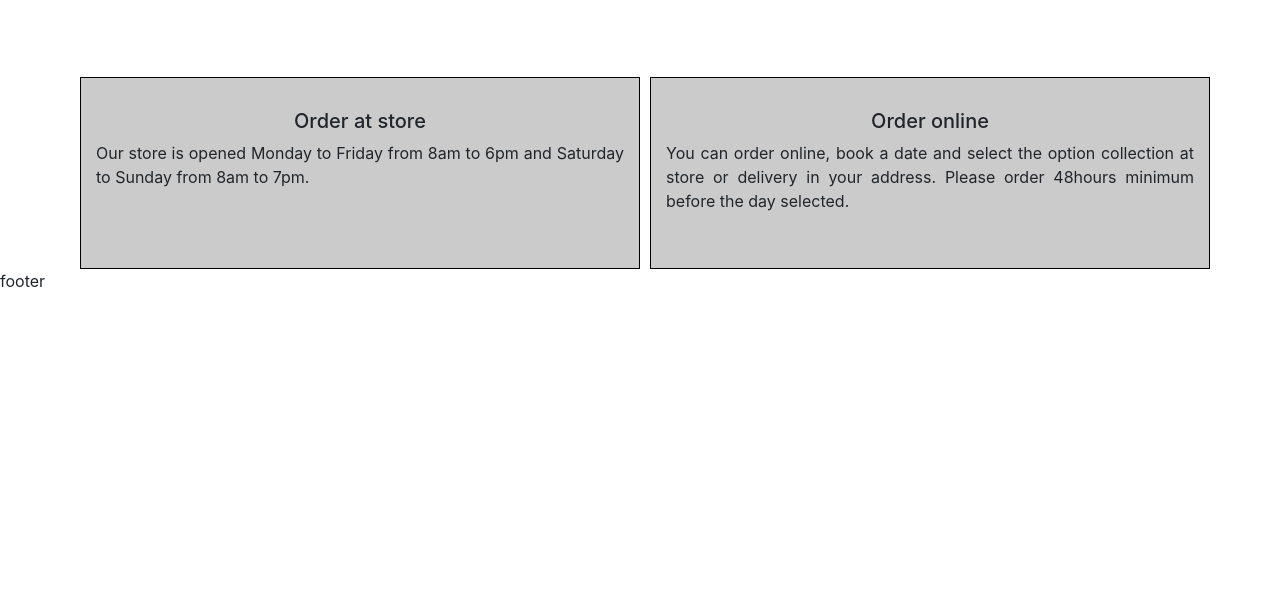
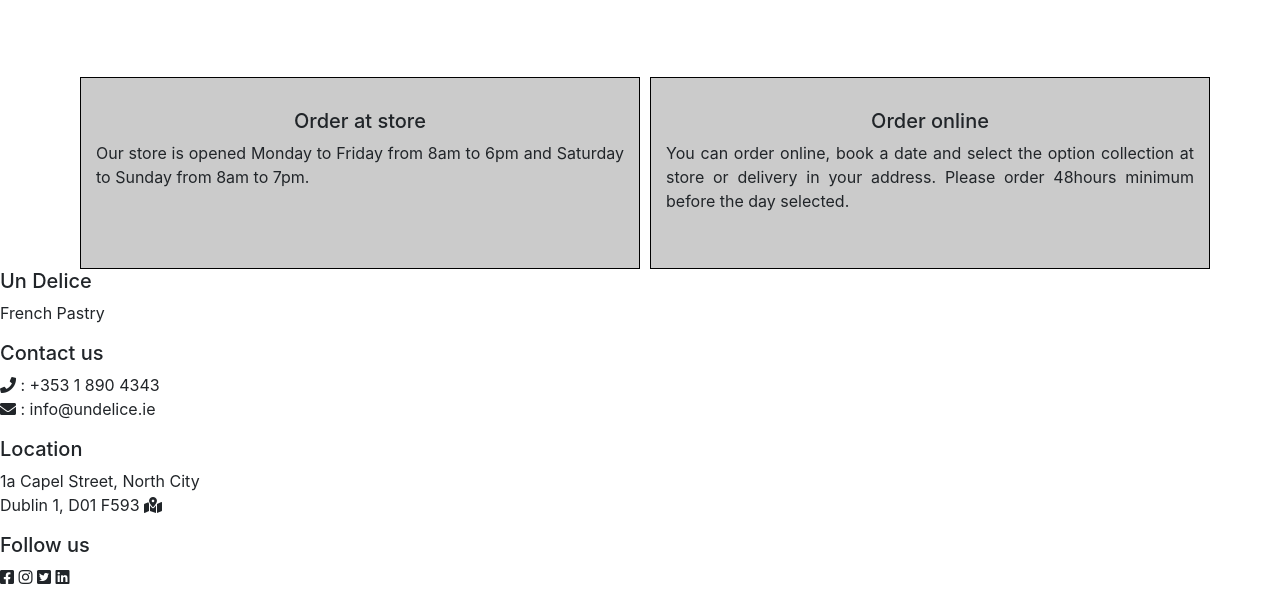
Before and after one commit to yuyu78/pastry-online-shop, a plain HTML site: page index.html in a window 1280 px wide. Shown: the part 2163-2768 px from the top of the page. Before the commit the page ends 2456 px from the top, so only its background shows below. Drawn offline with nearby package versions, Linux system fonts and the light colour scheme.

Commit message:
Add content of footer in mobile size

```diff
--- a/assets/css/style.css
+++ b/assets/css/style.css
@@ -85,7 +85,7 @@ html, body {
     border-bottom: 2px solid black;
 }
 
-/* ---navbar home page */
+/* ---navbar home page link*/
 
 .navbar-nav>li>a:hover {
   background-color: #d6cece;
--- a/index.html
+++ b/index.html
@@ -87,11 +87,13 @@
                     </div>
                     <div class="col-12 col-md-6 info-pastry">
                         <h3>Patisserie</h3>
-                        <p class="text-justify">The pastry in French is called “Patisserie”, it has been recognized since the Middle Ages and
+                        <p class="text-justify">The pastry in French is called “Patisserie”, it has been recognized
+                            since the Middle Ages and
                             keep fascinating the world. The patisserie is a mixed of art and unique taste, traditionnaly
                             light and sweet.<br> In our shop, we introduce you a list of patisserie from different part
                             of France that French people usually eat in the daily life.</p>
-                        <a class="btn btn-color btn-our-selection" href="#" role="button">Our selection</a>
+                        <a class="btn btn-color btn-our-selection" href="patisserie.html" role="button">Our
+                            selection</a>
                     </div>
                 </div>
 
@@ -103,12 +105,14 @@
                     </div>
                     <div class="col-12 col-md-6 info-pastry">
                         <h3>Viennoiserie</h3>
-                        <p class="text-justify">The first viennoiserie shop in France was opened by August Zang, who is from Vienna. He
+                        <p class="text-justify">The first viennoiserie shop in France was opened by August Zang, who is
+                            from Vienna. He
                             brought new idea to the French pastry.<br>
                             The viennoiserie are the mix between patisserie and French bread, and typically made from
                             puff pastry in order to make the dough flakery. They are typically eaten at breakfast or as
                             snack.</p>
-                        <a class="btn btn-color btn-our-selection" href="#" role="button">Our selection</a>
+                        <a class="btn btn-color btn-our-selection" href="viennoiserie.html" role="button">Our
+                            selection</a>
                     </div>
                 </div>
             </div>
@@ -120,11 +124,13 @@
                 <div class="row justify-content-around">
                     <div class="col-sm order-requirement" id="box-order-store">
                         <h5>Order at store</h5>
-                        <p class="text-justify">Our store is opened Monday to Friday from 8am to 6pm and Saturday to Sunday from 8am to 7pm.</p>
+                        <p class="text-justify">Our store is opened Monday to Friday from 8am to 6pm and Saturday to
+                            Sunday from 8am to 7pm.</p>
                     </div>
                     <div class="col-sm order-requirement" id="box-order-online">
                         <h5>Order online</h5>
-                        <p class="text-justify">You can order online, book a date and select the option collection at store or delivery in
+                        <p class="text-justify">You can order online, book a date and select the option collection at
+                            store or delivery in
                             your address.
                             Please order 48hours minimum before the day selected.</p>
                     </div>
@@ -133,7 +139,34 @@
         </section>
     </main>
     <footer>
-        footer
+        <div class="row">
+            <div class="col-12 d-none d-sm-block">
+                <h5>Un Delice</h5>
+                <p>French Pastry</p>
+            </div>
+            <div class="col-12">
+                <h5>Contact us</h5>
+                <p>
+                    <i class="fas fa-phone"></i> : +353 1 890 4343<br>
+                    <i class="fas fa-envelope"></i> : info@undelice.ie
+                </p>
+            </div>
+            <div class="col-12">
+                <h5>Location</h5>
+                <p>1a Capel Street, North City<br>
+                Dublin 1, D01 F593 <i class="fas fa-map-marked-alt"></i>
+            </p>
+            </div>
+            <div class="col-12">
+                <h5>Follow us</h5>
+                <p>
+                    <i class="fab fa-facebook-square"></i>
+                    <i class="fab fa-instagram"></i>
+                    <i class="fab fa-twitter-square"></i>
+                    <i class="fab fa-linkedin"></i>
+                </p>
+            </div>
+        </div>
     </footer>
     <script src="https://code.jquery.com/jquery-3.3.1.slim.min.js"
         integrity="sha384-q8i/X+965DzO0rT7abK41JStQIAqVgRVzpbzo5smXKp4YfRvH+8abtTE1Pi6jizo"
```
